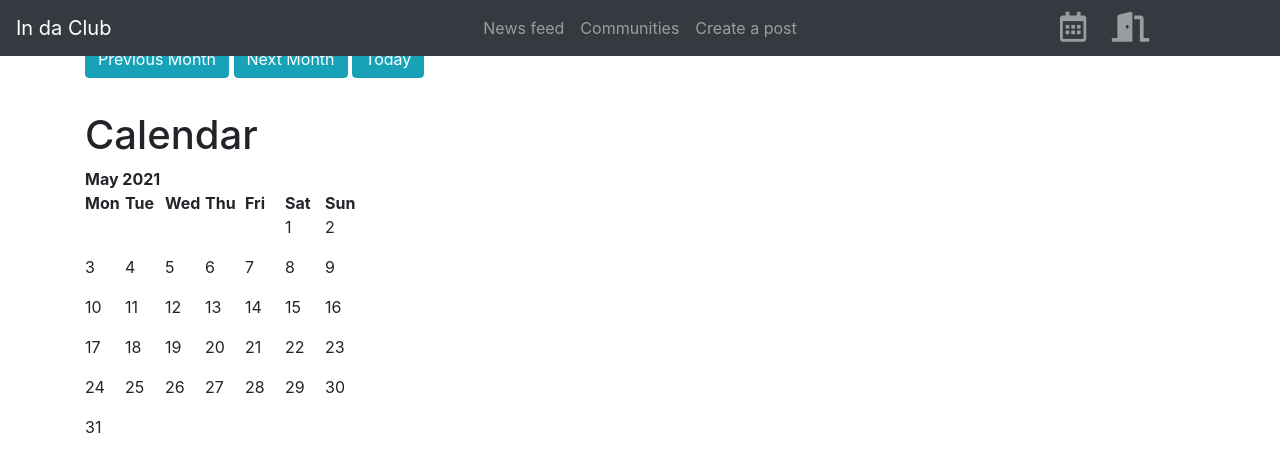
After one commit to gabrielhayoun/communitymanager, a Django app: a page that uses projet/templates/base.html in a window 1280 px wide. The commit adds this page. Shown: the top 472 px of the page. Run offline with Django 3.2, Linux system fonts and the light colour scheme; data that the repository does not hold is empty; parts of the project's set-up code (start-up, migrations or seed data) failed here and were passed over; some libraries are stand-ins or nearby versions.

Commit message:
nouveau calendrier perso

```diff
--- /dev/null
+++ b/projet/communitymanager/templates/communitymanager/calendar1.html
@@ -0,0 +1,21 @@
+{% extends 'base.html' %}
+{% load static %}
+
+{% block title %} Calendar {% endblock %}
+
+{% block content %}
+
+<div class="container">
+    <div class="clearfix">
+        <a class="btn btn-info left" href="{% url 'calendar' month=prev_month %}"> Previous Month </a>
+        <a class="btn btn-info right" href="{% url 'calendar' month=next_month %}"> Next Month </a>
+        <a class="btn btn-info right" href="{% url 'calendar' %}"> Today </a>
+    </div>
+</div>
+
+<div class="container">
+    <h1 class="border-title">Calendar</h1>
+    {{ cal }}
+</div>
+<link rel="stylesheet" href="{% static 'css/calendar1.css' %}"/>
+{% endblock %}
--- a/projet/communitymanager/urls.py
+++ b/projet/communitymanager/urls.py
@@ -1,4 +1,3 @@
-
 from django.urls import path, include
 from . import views
 
@@ -26,6 +25,10 @@ urlpatterns = [
     # path to see the news_feed
     path('news_feed', views.news_feed, name='news_feed'),
 
-    path('calendar', views.calendar, name='calendar')
+    path('calendar', views.CalendarView, name='calendar'),
+
+    path('calendar/<str:month>', views.CalendarView, name='calendar'),
+
+    path('calendara', views.calendar1, name='calendara'),
 
 ]
--- /dev/null
+++ b/projet/communitymanager/utils.py
@@ -0,0 +1,41 @@
+from datetime import datetime, timedelta
+from calendar import HTMLCalendar
+from .models import Post
+
+
+class Calendar(HTMLCalendar):
+    def __init__(self, year=None, month=None):
+        self.year = year
+        self.month = month
+        super(Calendar, self).__init__()
+
+    # formats a day as a td
+    # filter events by day
+    def formatday(self, day, posts):
+        events_per_day = posts.filter(date_event__day=day)
+        d = ''
+        for event in events_per_day:
+            d += f'<li> {event.title} </li>'
+
+        if day != 0:
+            return f"<td><span class='date'>{day}</span><ul> {d} </ul></td>"
+        return '<td></td>'
+
+    # formats a week as a tr
+    def formatweek(self, theweek, posts):
+        week = ''
+        for d, weekday in theweek:
+            week += self.formatday(d, posts)
+        return f'<tr> {week} </tr>'
+
+    # formats a month as a table
+    # filter events by year and month
+    def formatmonth(self, withyear=True):
+        posts = Post.objects.filter(date_event__year=self.year, date_event__month=self.month)
+
+        cal = f'<table border="0" cellpadding="0" cellspacing="0" class="calendar">\n'
+        cal += f'{self.formatmonthname(self.year, self.month, withyear=withyear)}\n'
+        cal += f'{self.formatweekheader()}\n'
+        for week in self.monthdays2calendar(self.year, self.month):
+            cal += f'{self.formatweek(week, posts)}\n'
+        return cal
--- a/projet/communitymanager/views.py
+++ b/projet/communitymanager/views.py
@@ -1,15 +1,21 @@
 # ---------------IMPORT-------------------
-from django.core import serializers
-from django.core.files import temp
 from django.shortcuts import render, get_object_or_404, redirect
-from django.db.models import Q
 
-from django.utils import timezone
-from datetime import datetime, timedelta
+from datetime import datetime, timedelta, date
 
 from .forms import NewPostForm, CommentaryForm, CalendarForm
 from .models import Community, Post, Commentary, Priority
 from django.contrib.auth.decorators import login_required
+
+from datetime import datetime
+from django.shortcuts import render
+from django.http import HttpResponse
+from django.views import generic
+from django.utils.safestring import mark_safe
+
+from .models import *
+from .utils import Calendar
+import calendar
 
 
 # ---------------VIEWS-------------------
@@ -183,9 +189,9 @@ def news_feed(request):
 
 
 @login_required()
-def calendar(request):
+def calendar1(request):
     all_community = 0
-    all_priority =0
+    all_priority = 0
     form = CalendarForm(user=request.user, data=request.POST or None)
     user_community = request.user.community_set.all()
     priorities = Priority.objects.order_by('id')
@@ -207,10 +213,11 @@ def calendar(request):
         if start_date is not None and end_date is not None:
             end_date_plus = end_date + timedelta(days=1)
             posts = Post.objects.filter(event=True, community__in=community_form,
-                                        priority__in=priority_form, date_event__gt=start_date, date_event__lt=end_date_plus)
+                                        priority__in=priority_form, date_event__gt=start_date,
+                                        date_event__lt=end_date_plus)
             str_start = str(start_date)
             str_end = str(end_date)
-        elif start_date is not None :
+        elif start_date is not None:
             posts = Post.objects.filter(event=True, community__in=community_form,
                                         priority__in=priority_form, date_event__gt=start_date)
             str_start = str(start_date)
@@ -224,3 +231,43 @@ def calendar(request):
         return render(request, 'communitymanager/calendar.html', locals())
     print("nope")
     return render(request, 'communitymanager/calendar.html', locals())
+
+
+def CalendarView(request, **kwargs):
+    def prev_month(d):
+        first = d.replace(day=1)
+        prev_month = first - timedelta(days=1)
+        month =str(prev_month.year) + '-' + str(prev_month.month)
+        print(month)
+        return month
+
+    def next_month(d):
+        days_in_month = calendar.monthrange(d.year, d.month)[1]
+        last = d.replace(day=days_in_month)
+        next_month = last + timedelta(days=1)
+        month = str(next_month.year) + '-' + str(next_month.month)
+        return month
+
+    def get_date(req_day):
+        if req_day:
+            year, month = (int(x) for x in req_day.split('-'))
+            return date(year, month, day=1)
+        return datetime.today()
+
+    # use today's date for the calendar
+    d = get_date(request.GET.get('month', None))
+
+    if kwargs :
+        month=kwargs.get("month")
+        date_month = datetime.strptime(month, '%Y-%m')
+        cal = Calendar(d.year, int(date_month.month) )
+    else :
+        # Instantiate our calendar class with today's year and date
+        cal = Calendar(d.year, d.month)
+
+    # Call the formatmonth method, which returns our calendar as a table
+    html_cal = cal.formatmonth(withyear=True)
+    cal = mark_safe(html_cal)
+    prev_month = prev_month(d)
+    next_month = next_month(d)
+    return render(request, 'communitymanager/calendar1.html', locals())
--- a/projet/static/css/styles.css
+++ b/projet/static/css/styles.css
@@ -20,10 +20,16 @@
             transform: translatex(-50%);
         }
 
-.navbar-nav.navbar-right {
+.navbar-nav.navbar-right-door {
             position: absolute;
             left: 90%;
             transform: translatex(-90%);
+        }
+
+.navbar-nav.navbar-right-calendar {
+            position: absolute;
+            left: 85%;
+            transform: translatex(-85%);
         }
 
 .border-title {
--- a/projet/templates/base.html
+++ b/projet/templates/base.html
@@ -50,7 +50,12 @@
             </ul>
             {% endblock %}
         </div>
-        <ul class="navbar-nav navbar-right">
+        <ul class="navbar-nav navbar-right-calendar">
+            <li class="nav-item">
+                <a class="nav-link" href="{% url 'calendar' %}"><i class="far fa-calendar-alt" style="font-size: 30px"></i></a>
+            </li>
+        </ul>
+        <ul class="navbar-nav navbar-right-door">
             <li class="nav-item">
                 <a class="nav-link" href="{% url 'logout' %}"><i class="fas fa-door-open"
                                                                  style="font-size: 30px"></i></a>
```
